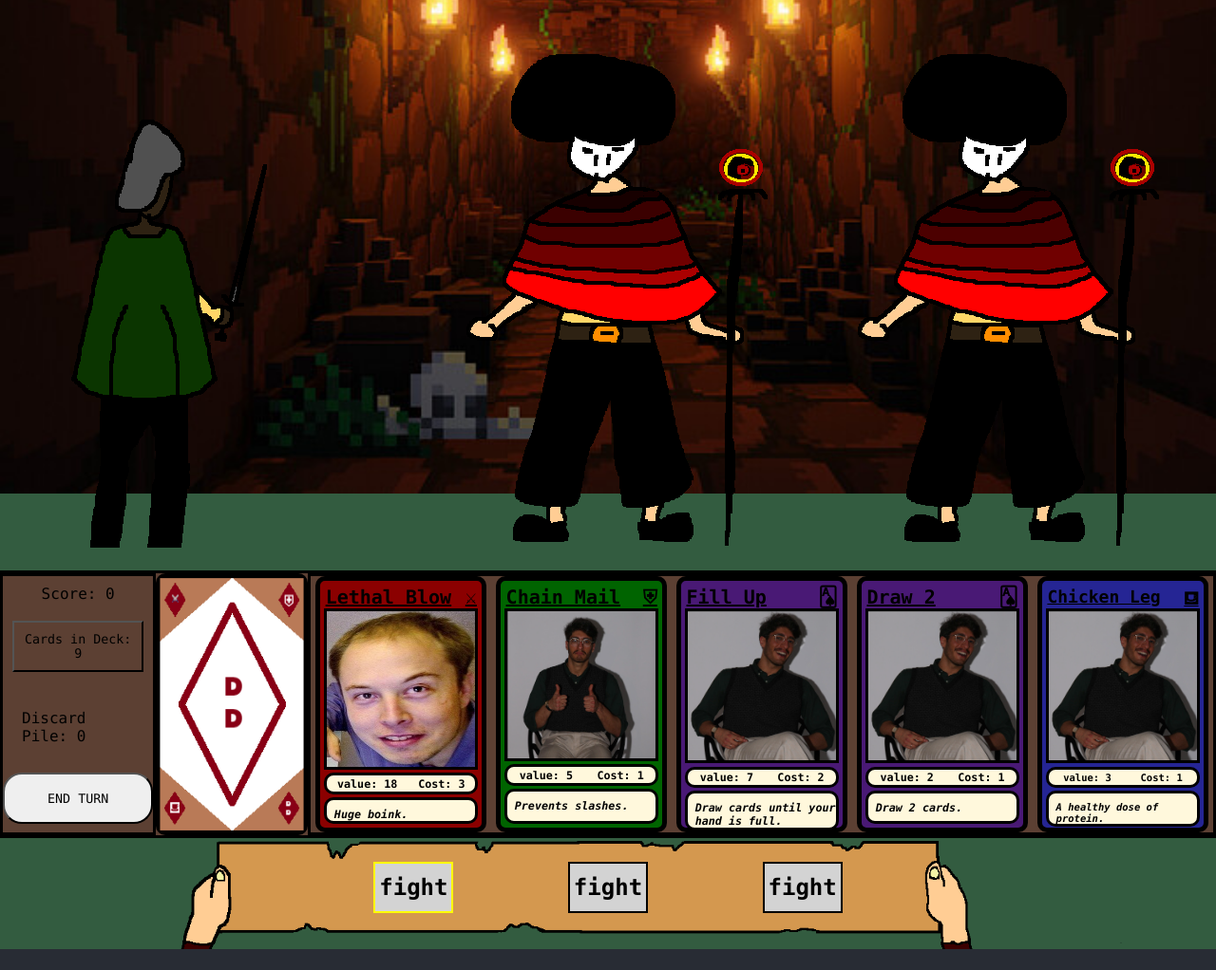
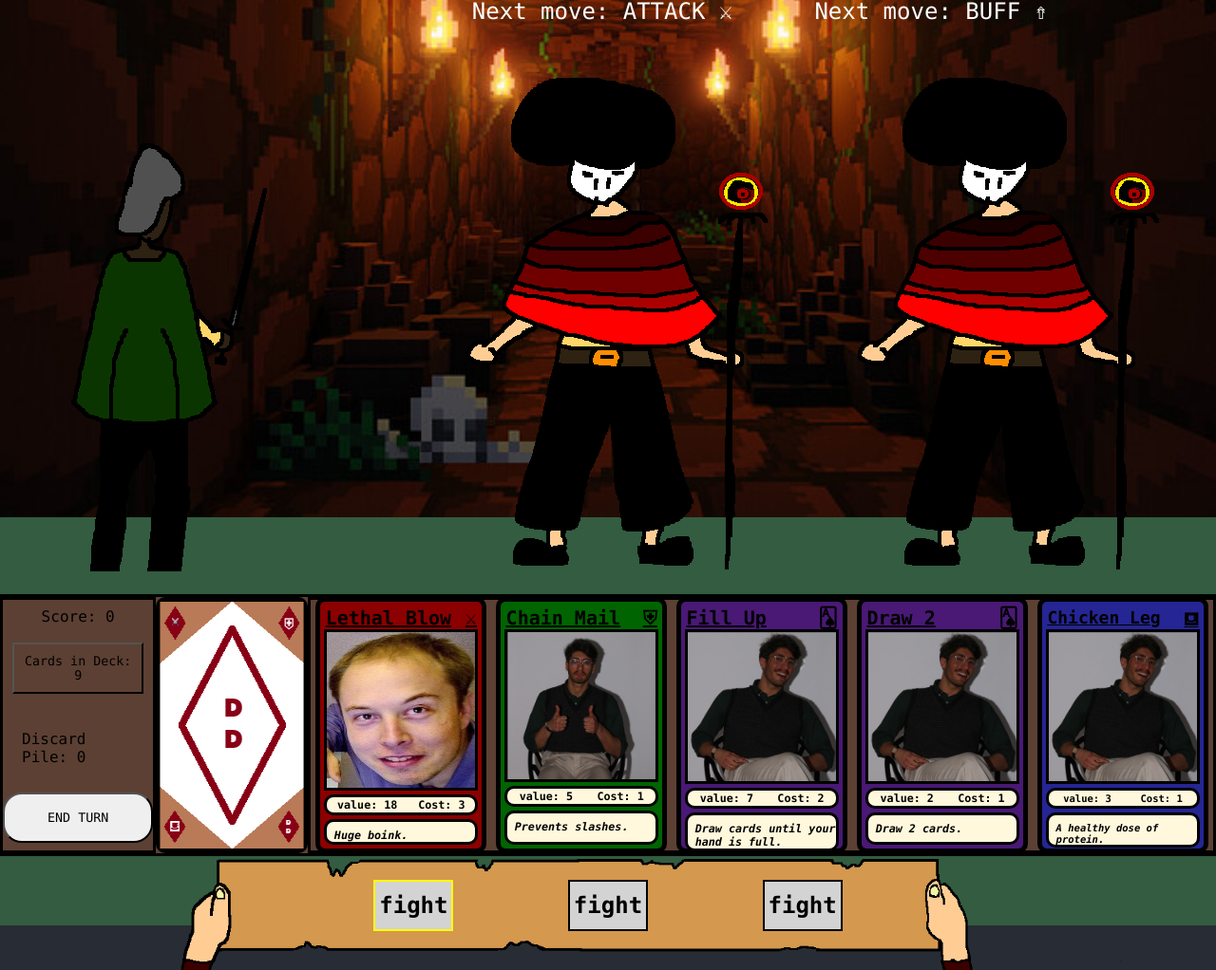
Before and after one commit to KitchenTile/DeckBuilder, a website built with Vite: page index.html in a window 1280 px wide. Shown: the whole page at 95% size. Before the commit the page ends 1000 px from the top, so only its background shows below. Built offline with nearby package versions, Linux system fonts and the light colour scheme.

Commit message:
Add files via upload

```diff
--- a/style.css
+++ b/style.css
@@ -13,13 +13,14 @@ body {
 
 .gameDiv {
   width: 1700px;
-  height: 1200px;
+  height: 1150px;
   background-color: #335c40;
   display: flex;
   flex-direction: column;
   align-items: center;
   justify-content: space-between;
-  overflow: hidden;
+  /* overflow: hidden; */
+  /* margin-top: 200px; Only use on laptop */
 }
 
 .top_bit {
```
